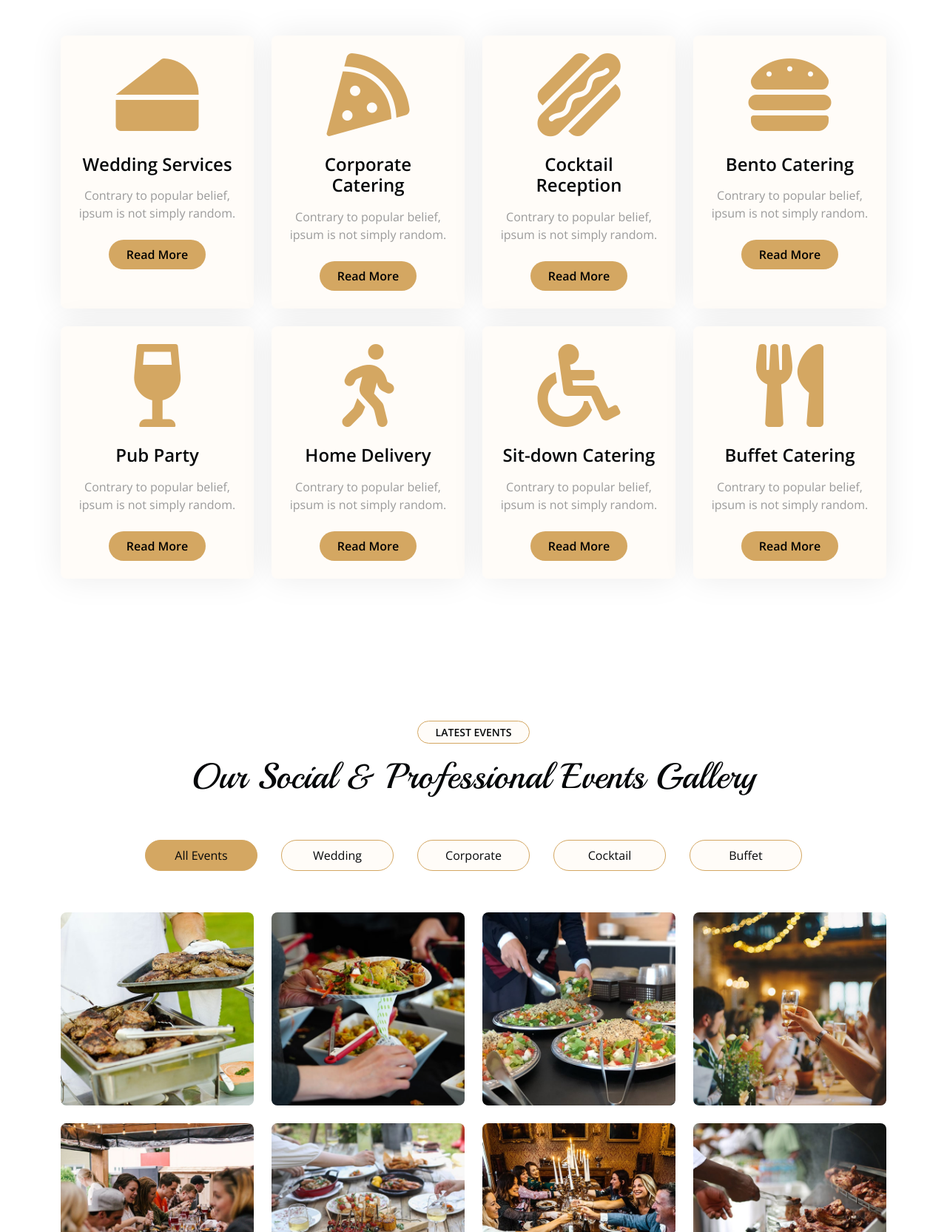
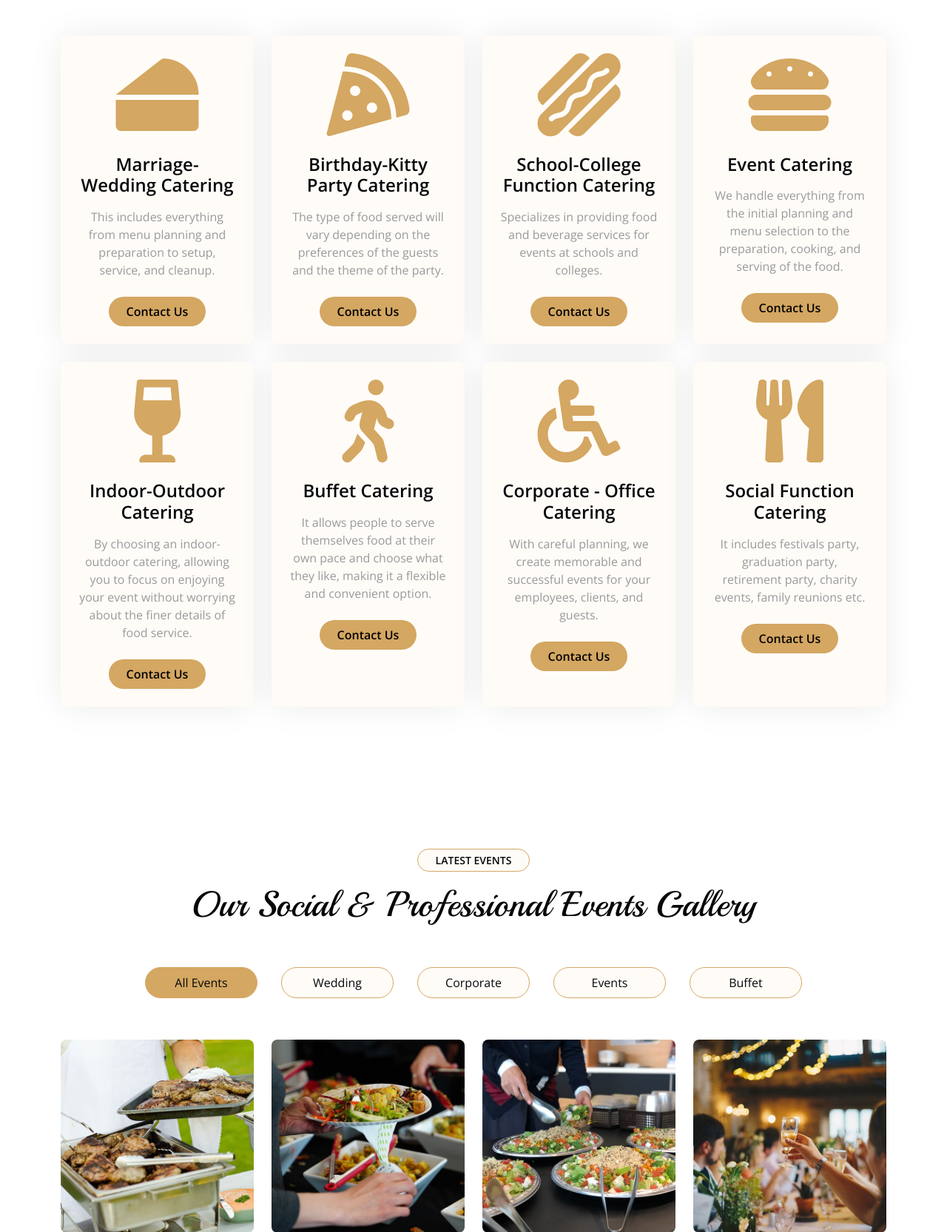
Before and after one commit to devzila/caterer.in, a PHP site: page / in a window 1280 px wide. Shown: the part 2254-3919 px from the top of the page at 74% size. Run offline with PHP 8.4, Linux system fonts and the light colour scheme; some libraries are stand-ins or nearby versions.

Commit message:
content updated

```diff
--- a/index.php
+++ b/index.php
@@ -210,12 +210,12 @@
               >
                 <div class="service-content-icon text-center">
                   <i class="fas fa-cheese fa-7x text-primary mb-4"></i>
-                  <h4 class="mb-3">Wedding Services</h4>
+                  <h4 class="mb-3">Marriage-Wedding Catering</h4>
                   <p class="mb-4">
-                    Contrary to popular belief, ipsum is not simply random.
+                    This includes everything from menu planning and preparation to setup, service, and cleanup.
                   </p>
                   <a href="#" class="btn btn-primary px-4 py-2 rounded-pill"
-                    >Read More</a
+                    >Contact Us</a
                   >
                 </div>
               </div>
@@ -231,12 +231,12 @@
               >
                 <div class="service-content-icon text-center">
                   <i class="fas fa-pizza-slice fa-7x text-primary mb-4"></i>
-                  <h4 class="mb-3">Corporate Catering</h4>
+                  <h4 class="mb-3">Birthday-Kitty Party Catering</h4>
                   <p class="mb-4">
-                    Contrary to popular belief, ipsum is not simply random.
+                    The type of food served will vary depending on the preferences of the guests and the theme of the party.
                   </p>
                   <a href="#" class="btn btn-primary px-4 py-2 rounded-pill"
-                    >Read More</a
+                    >Contact Us</a
                   >
                 </div>
               </div>
@@ -252,12 +252,12 @@
               >
                 <div class="service-content-icon text-center">
                   <i class="fas fa-hotdog fa-7x text-primary mb-4"></i>
-                  <h4 class="mb-3">Cocktail Reception</h4>
+                  <h4 class="mb-3">School-College Function Catering</h4>
                   <p class="mb-4">
-                    Contrary to popular belief, ipsum is not simply random.
+                    Specializes in providing food and beverage services for events at schools and colleges.
                   </p>
                   <a href="#" class="btn btn-primary px-4 py-2 rounded-pill"
-                    >Read More</a
+                    >Contact Us</a
                   >
                 </div>
               </div>
@@ -273,12 +273,12 @@
               >
                 <div class="service-content-icon text-center">
                   <i class="fas fa-hamburger fa-7x text-primary mb-4"></i>
-                  <h4 class="mb-3">Bento Catering</h4>
+                  <h4 class="mb-3">Event Catering</h4>
                   <p class="mb-4">
-                    Contrary to popular belief, ipsum is not simply random.
+                    We handle everything from the initial planning and menu selection to the preparation, cooking, and serving of the food.
                   </p>
                   <a href="#" class="btn btn-primary px-4 py-2 rounded-pill"
-                    >Read More</a
+                    >Contact Us</a
                   >
                 </div>
               </div>
@@ -294,12 +294,12 @@
               >
                 <div class="service-content-icon text-center">
                   <i class="fas fa-wine-glass-alt fa-7x text-primary mb-4"></i>
-                  <h4 class="mb-3">Pub Party</h4>
+                  <h4 class="mb-3">Indoor-Outdoor Catering</h4>
                   <p class="mb-4">
-                    Contrary to popular belief, ipsum is not simply random.
+                    By choosing an indoor-outdoor catering, allowing you to focus on enjoying your event without worrying about the finer details of food service.
                   </p>
                   <a href="#" class="btn btn-primary px-4 py-2 rounded-pill"
-                    >Read More</a
+                    >Contact Us</a
                   >
                 </div>
               </div>
@@ -315,12 +315,12 @@
               >
                 <div class="service-content-icon text-center">
                   <i class="fas fa-walking fa-7x text-primary mb-4"></i>
-                  <h4 class="mb-3">Home Delivery</h4>
+                  <h4 class="mb-3">Buffet Catering</h4>
                   <p class="mb-4">
-                    Contrary to popular belief, ipsum is not simply random.
+                    It allows people to serve themselves food at their own pace and choose what they like, making it a flexible and convenient option.
                   </p>
                   <a href="#" class="btn btn-primary px-4 py-2 rounded-pill"
-                    >Read More</a
+                    >Contact Us</a
                   >
                 </div>
               </div>
@@ -336,12 +336,12 @@
               >
                 <div class="service-content-icon text-center">
                   <i class="fas fa-wheelchair fa-7x text-primary mb-4"></i>
-                  <h4 class="mb-3">Sit-down Catering</h4>
+                  <h4 class="mb-3">Corporate - Office Catering</h4>
                   <p class="mb-4">
-                    Contrary to popular belief, ipsum is not simply random.
+                    With careful planning, we create memorable and successful events for your employees, clients, and guests.
                   </p>
                   <a href="#" class="btn btn-primary px-4 py-2 rounded-pill"
-                    >Read More</a
+                    >Contact Us</a
                   >
                 </div>
               </div>
@@ -357,12 +357,12 @@
               >
                 <div class="service-content-icon text-center">
                   <i class="fas fa-utensils fa-7x text-primary mb-4"></i>
-                  <h4 class="mb-3">Buffet Catering</h4>
+                  <h4 class="mb-3">Social Function Catering</h4>
                   <p class="mb-4">
-                    Contrary to popular belief, ipsum is not simply random.
+                    It includes festivals party, graduation party, retirement party, charity events, family reunions etc.
                   </p>
                   <a href="#" class="btn btn-primary px-4 py-2 rounded-pill"
-                    >Read More</a
+                    >Contact Us</a
                   >
                 </div>
               </div>
@@ -423,7 +423,7 @@
                 data-bs-toggle="pill"
                 href="#tab-4"
               >
-                <span class="text-dark" style="width: 150px">Cocktail</span>
+                <span class="text-dark" style="width: 150px">Events</span>
               </a>
             </li>
             <li class="nav-item p-2">
@@ -803,7 +803,7 @@
             class="d-inline-block fw-bold text-dark text-uppercase bg-light border border-primary rounded-pill px-4 py-1 mb-3"
             >Our Menu</small
           >
-          <h1 class="display-5 mb-5">Most Popular Food in the World</h1>
+          <h1 class="display-5 mb-5">Most Popular Food in the North India</h1>
         </div>
         <div class="tab-class text-center">
           <ul
@@ -1911,7 +1911,7 @@
             <div class="team-item rounded">
               <img class="img-fluid rounded-top" src="img/team-2.jpg" alt="" />
               <div class="team-content text-center py-3 bg-dark rounded-bottom">
-                <h4 class="text-primary">Jemes Born</h4>
+                <h4 class="text-primary">Rakesh Sharma</h4>
                 <p class="text-white mb-0">Executive Chef</p>
               </div>
               <div
@@ -1944,7 +1944,7 @@
             <div class="team-item rounded">
               <img class="img-fluid rounded-top" src="img/team-3.jpg" alt="" />
               <div class="team-content text-center py-3 bg-dark rounded-bottom">
-                <h4 class="text-primary">Martin Hill</h4>
+                <h4 class="text-primary">Vikas Kumar</h4>
                 <p class="text-white mb-0">Kitchen Porter</p>
               </div>
               <div
@@ -1977,7 +1977,7 @@
             <div class="team-item rounded">
               <img class="img-fluid rounded-top" src="img/team-4.jpg" alt="" />
               <div class="team-content text-center py-3 bg-dark rounded-bottom">
-                <h4 class="text-primary">Adam Smith</h4>
+                <h4 class="text-primary">Rameshwar Dayal</h4>
                 <p class="text-white mb-0">Head Chef</p>
               </div>
               <div
--- a/menu.php
+++ b/menu.php
@@ -16,7 +16,7 @@
             <div class="container">
                 <div class="text-center wow bounceInUp" data-wow-delay="0.1s">
                     <small class="d-inline-block fw-bold text-dark text-uppercase bg-light border border-primary rounded-pill px-4 py-1 mb-3">Our Menu</small>
-                    <h1 class="display-5 mb-5">Most Popular Food in the World</h1>
+                    <h1 class="display-5 mb-5">Most Popular Food in the North India</h1>
                 </div>
                 <div class="tab-class text-center">
                     <ul class="nav nav-pills d-inline-flex justify-content-center mb-5 wow bounceInUp" data-wow-delay="0.1s">
```
